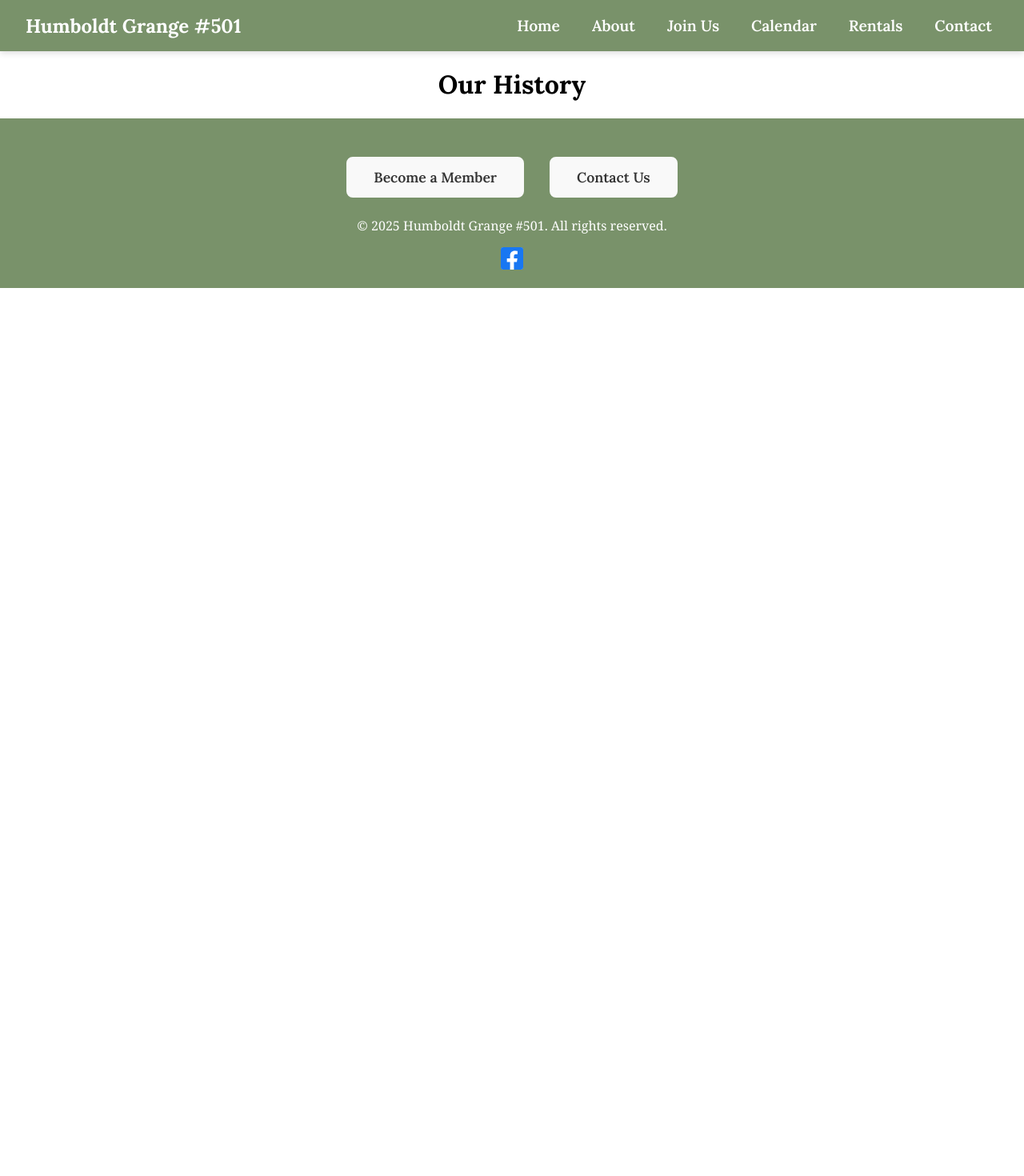
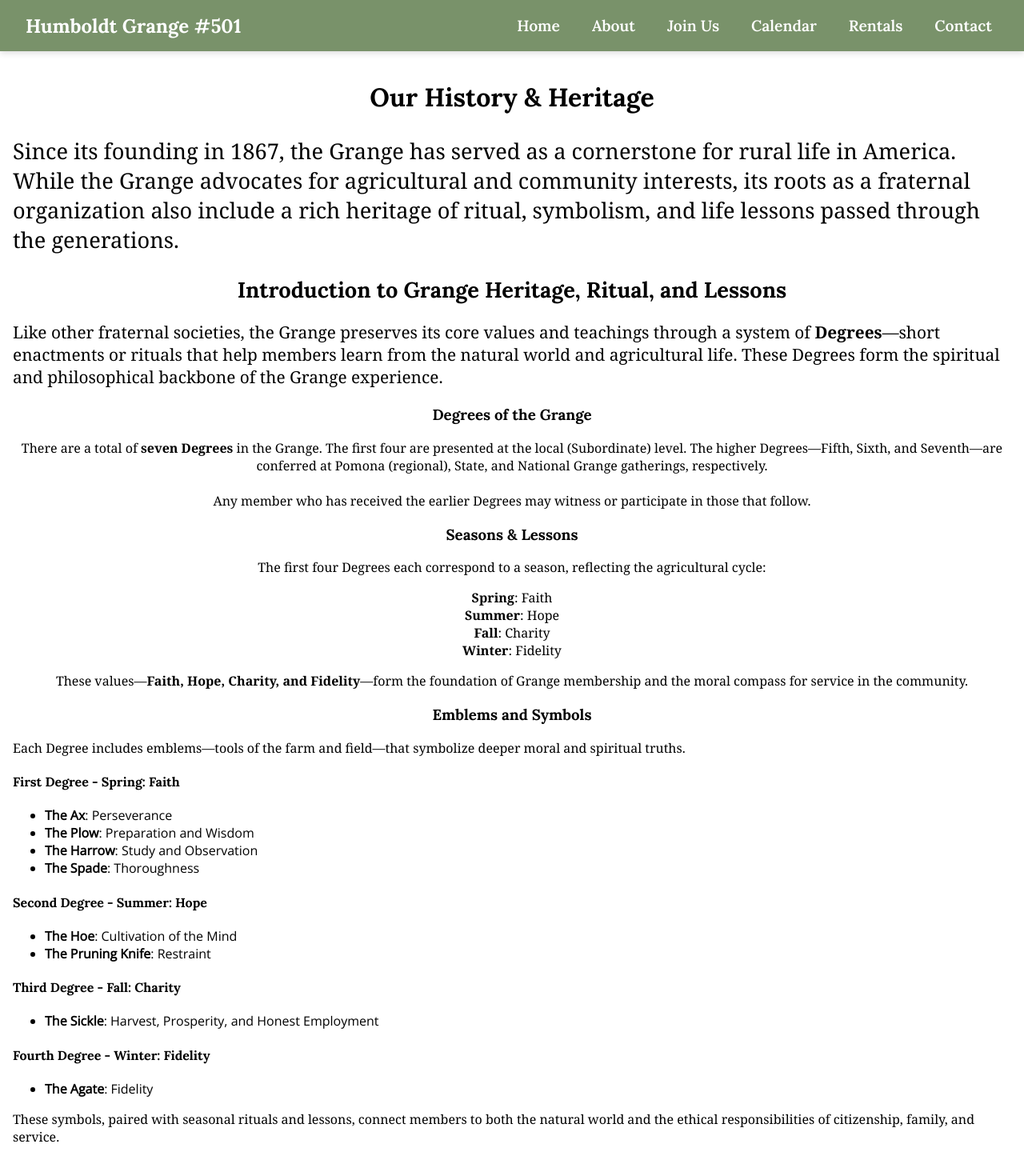
Before and after one commit to lilyyassemi/humboldt_grange_501_website, a React (Create React App) app in the folder humboldtgrange/: page /about/history in a window 1280 px wide. Shown: the top 1470 px of the page at 80% size. Before the commit the page ends 800 px from the top, so only its background shows below. Built offline with nearby package versions, Linux system fonts and the light colour scheme; no server answers.

Commit message:
pushed history content filler

```diff
--- a/humboldtgrange/src/index.css
+++ b/humboldtgrange/src/index.css
@@ -290,3 +290,18 @@ p {
   }
 
 }
+
+/* History page */
+
+.emsymb-div h4 {
+  text-align: left;
+}
+
+.season-lesson-div {
+  text-align: center;
+}
+
+.history-div {
+  margin: 0 auto;
+  padding: 1rem;
+}
--- a/humboldtgrange/src/pages/History.jsx
+++ b/humboldtgrange/src/pages/History.jsx
@@ -10,7 +10,92 @@ export function History () {
     return (
         <>
             <Helmet><title>Our History</title></Helmet>
-            <h1>Our History</h1>
+            <div className="history-div">
+                <h1>Our History & Heritage</h1>
+
+                <p className="p1">
+                Since its founding in 1867, the Grange has served as a cornerstone for rural life in America.
+                While the Grange advocates for agricultural and community interests, its roots as a fraternal
+                organization also include a rich heritage of ritual, symbolism, and life lessons passed through the generations.
+                </p>
+
+                <h2>Introduction to Grange Heritage, Ritual, and Lessons</h2>
+                <p className="p2">
+                Like other fraternal societies, the Grange preserves its core values and teachings through a system of
+                <strong> Degrees</strong>—short enactments or rituals that help members learn from the natural world and
+                agricultural life. These Degrees form the spiritual and philosophical backbone of the Grange experience.
+                </p>
+
+                <h3>Degrees of the Grange</h3>
+                <p style={{textAlign:'center'}}>
+                There are a total of <strong>seven Degrees</strong> in the Grange. The first four are presented at the
+                local (Subordinate) level. The higher Degrees—Fifth, Sixth, and Seventh—are conferred at Pomona (regional),
+                State, and National Grange gatherings, respectively.
+                <br/>
+                <br/>
+                Any member who has received the earlier Degrees may witness or participate in those that follow.
+                </p>
+
+                <div className="season-lesson-div">
+                    <h3>Seasons & Lessons</h3>
+                    <p>
+                    The first four Degrees each correspond to a season, reflecting the agricultural cycle:
+                    </p>
+                    <p>
+                        <strong>Spring</strong>: Faith
+                        <br/>
+                        <strong>Summer</strong>: Hope
+                        <br/>
+                        <strong>Fall</strong>: Charity
+                        <br/>
+                        <strong>Winter</strong>: Fidelity
+                    </p>
+
+                    <p>
+                    These values—<strong>Faith, Hope, Charity, and Fidelity</strong>—form the foundation of Grange membership
+                    and the moral compass for service in the community.
+                    </p>
+
+                </div>
+
+                <div className="emsymb-div">
+                    <h3>Emblems and Symbols</h3>
+                    <p>
+                    Each Degree includes emblems—tools of the farm and field—that symbolize deeper moral and spiritual truths.
+                    </p>
+
+                    <h4>First Degree - Spring: Faith</h4>
+                    <ul>
+                    <li><strong>The Ax</strong>: Perseverance</li>
+                    <li><strong>The Plow</strong>: Preparation and Wisdom</li>
+                    <li><strong>The Harrow</strong>: Study and Observation</li>
+                    <li><strong>The Spade</strong>: Thoroughness</li>
+                    </ul>
+
+                    <h4>Second Degree - Summer: Hope</h4>
+                    <ul>
+                    <li><strong>The Hoe</strong>: Cultivation of the Mind</li>
+                    <li><strong>The Pruning Knife</strong>: Restraint</li>
+                    </ul>
+
+                    <h4>Third Degree - Fall: Charity</h4>
+                    <ul>
+                    <li><strong>The Sickle</strong>: Harvest, Prosperity, and Honest Employment</li>
+                    </ul>
+
+                    <h4>Fourth Degree - Winter: Fidelity</h4>
+                    <ul>
+                    <li><strong>The Agate</strong>: Fidelity</li>
+                    </ul>
+
+                    <p>
+                    These symbols, paired with seasonal rituals and lessons, connect members to both the natural world and
+                    the ethical responsibilities of citizenship, family, and service.
+                    </p>
+
+                </div>
+
+            </div>
         </>
     )
 }
```
